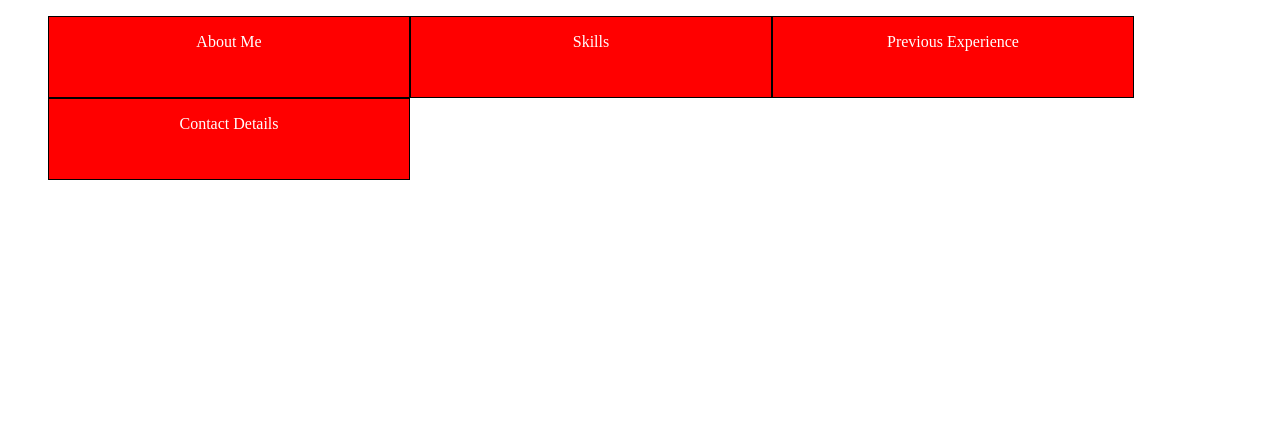
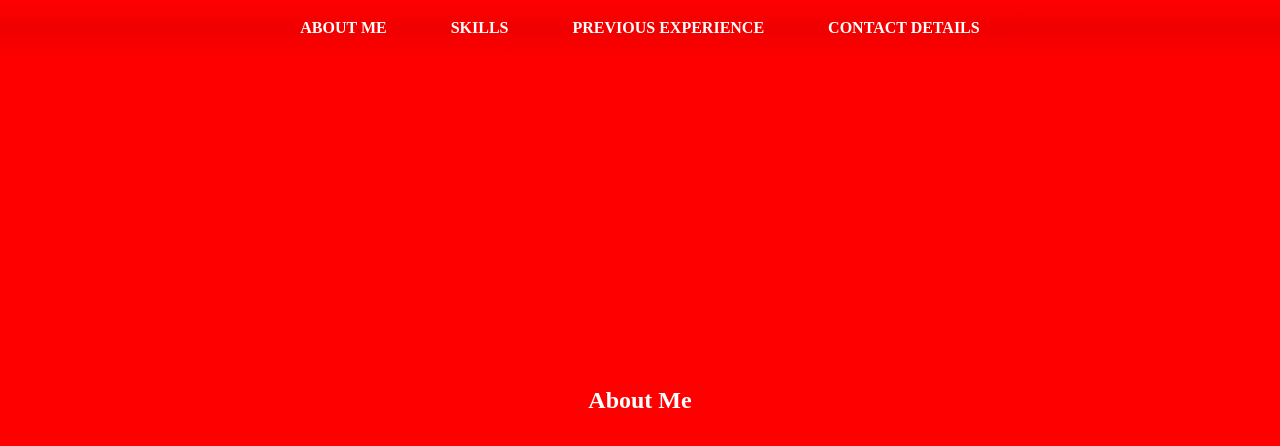
Before and after one commit to rhys118/personal-portfolio, a plain HTML site: page index.html in a window 1280 px wide. Drawn offline with Linux system fonts and the light colour scheme.

Commit message:
index.html single scroll website

```diff
--- a/index.html
+++ b/index.html
@@ -4,35 +4,141 @@
 
 <title>Rhys Portfolio</title>
 <style>
-    #connav ul{
-   list-style:none;
+
+*, ::before, ::After{
+    box-sizing: border-box;
 }
-    #connav ul li{
+
+body{
+    position: relative;
+    margin: 0;
+    overflow: hidden;
+    display: flex;
+    height: 100vh;
+    flex-direction: column;
+    line-height: 1.5;
+    font-family: 'Times New Roman', Times, serif;
+    font-size: 71.5%;
+    color: white;
     background-color: red;
-        color:white;
-        height: 80px;
-        width: 360px;
-        border: 1px solid #000;
+}
+
+.About{
+    position: absolute;
+    top: 50%;
+    transform: translateY(-50%);
+    right: 1.25em;
+    z-index: 2;
+    display: flex;
+    flex-direction: column;
+    align-content: center;
+    justify-content: center;
     text-align: center;
-        line-height: 50px;
-        float:left;
+    font-size: 2rem;
+    color: white;
 
 }
-    #connav ul li:hover{
+
+.About .center{
+   font-size: 0.825rem;
+}
+.smooth{
+    position: relative;
+    width: 100%;
+    height: 100%;
+    scroll-behavior: smooth;
+    overflow-y: scroll;
+    scroll-snap-type: mandatory;
+    scroll-snap-points-y:repeat(100vh);
+    scroll-snap-type: y mandatory;
+
+}
+.header{position: fixed;
+top: 0%;
+ z-index: 1;
+ display: flex;
+ width: 100%;
+ min-height: 59px;
+ font-size: 1rem;
+ background-image: linear-gradient(180deg,
+ red, rgba(29,30,34,0.1),
+ transparent);
+ mix-blend-mode: luminosity;
+}
+.header ul{
+    margin: 0%;
+    padding: 0%;
+    list-style: none;
+    display: flex;
+    width: 100%;
+    justify-content: center;
+}
+ .header ul li{
+     margin: 0 1em;
+     padding: 1em;
+ }
+ .header ul li a{
+     position: relative;
+     text-decoration: none;
+     text-transform: uppercase;
+     font-weight: 599;
+     color: white;
+ }
+ .header ul li a::after{
+     position: absolute;
+     bottom: -3px;
+     left: 0;
+     content: '';
+     width: 0;
+     height: 3px;
+     transition: all 0.2s linear;
+ }
+ .header ul li a:hover::after{
+     width: 100%;
      background-color: white;
-        color:red;
+
+ }
+ section{
+     position: relative;
+     display: flex;
+     width: 100%;
+     min-height: 100vh;
+     flex-grow: column wrap;
+     align-items: center;
+     justify-content: center;
+     font-size: 1rem;
+
  }
 </style>
+
+
+
+
+
 </head>
 <body>
-    <div id= "connav">
+    <div class="smooth">
+    <div class="header">
     <ul>
-        <li>About Me</li>
-        <li>Skills</li>
-        <li>Previous Experience</li>
-        <li>Contact Details</li>
+        <li><a href="#About Me">About Me</a></li>
+        <li><a href="#Skills">Skills</a></li>
+        <li><a href="#Previous Experience">Previous Experience</a></li>
+        <li><a href="#Contact Details">Contact Details</a></li>
 
         </ul>
     </div>
+    <section id="About Me">
+        <h2>About Me</h2>
+    </section>
+    <section id="Skills">
+        <h2>Skills</h2>
+    </section>
+    <section id="Previous Experience">
+        <h2>Previous Experience</h2>
+    </section>
+    <section id="Contact Details">
+        <h2>Contact Details</h2>
+    </section>
+    </div>
     </body>
 </html>
```
Lines whose indentation alone changed are shown as unchanged.
